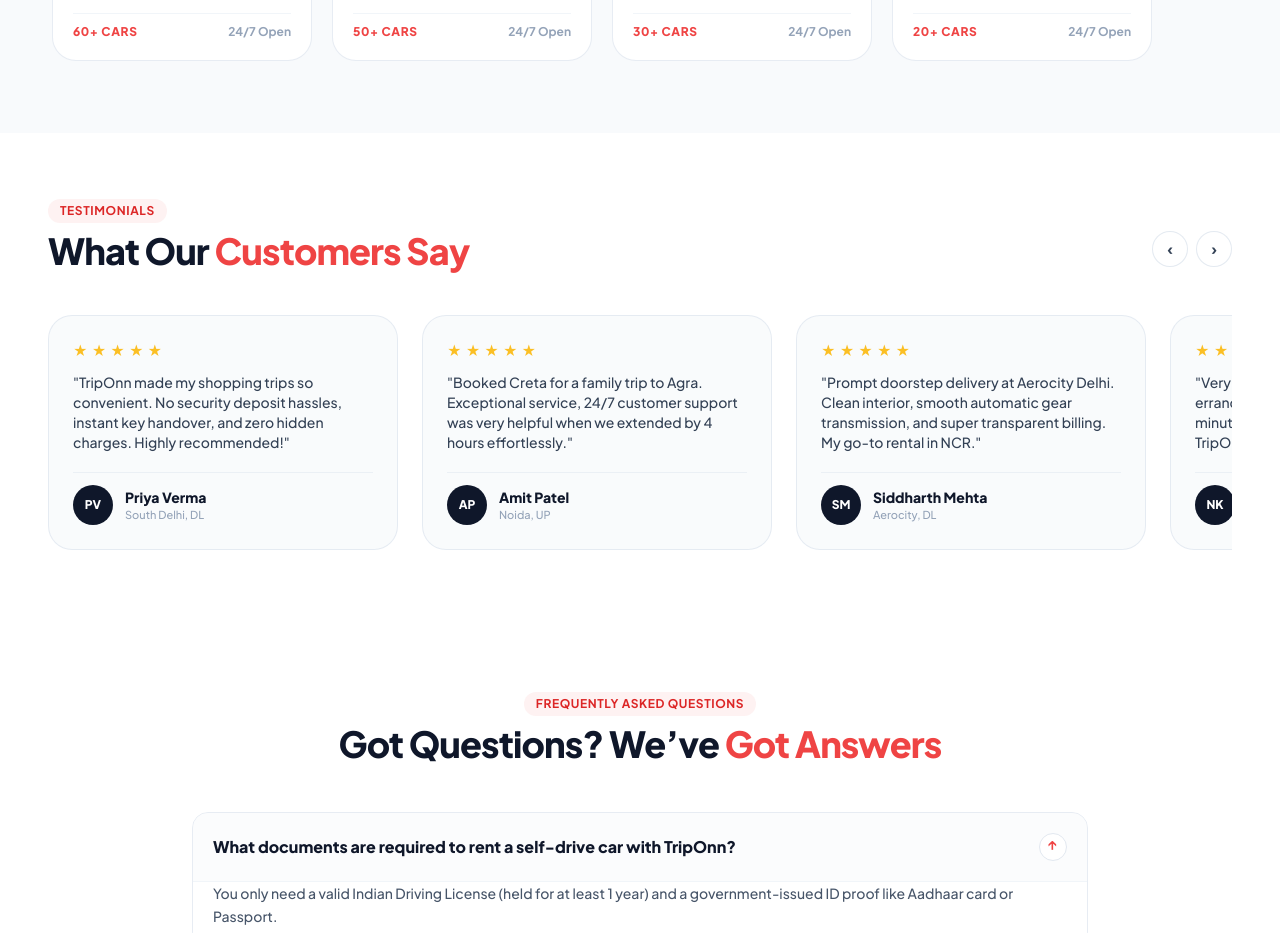
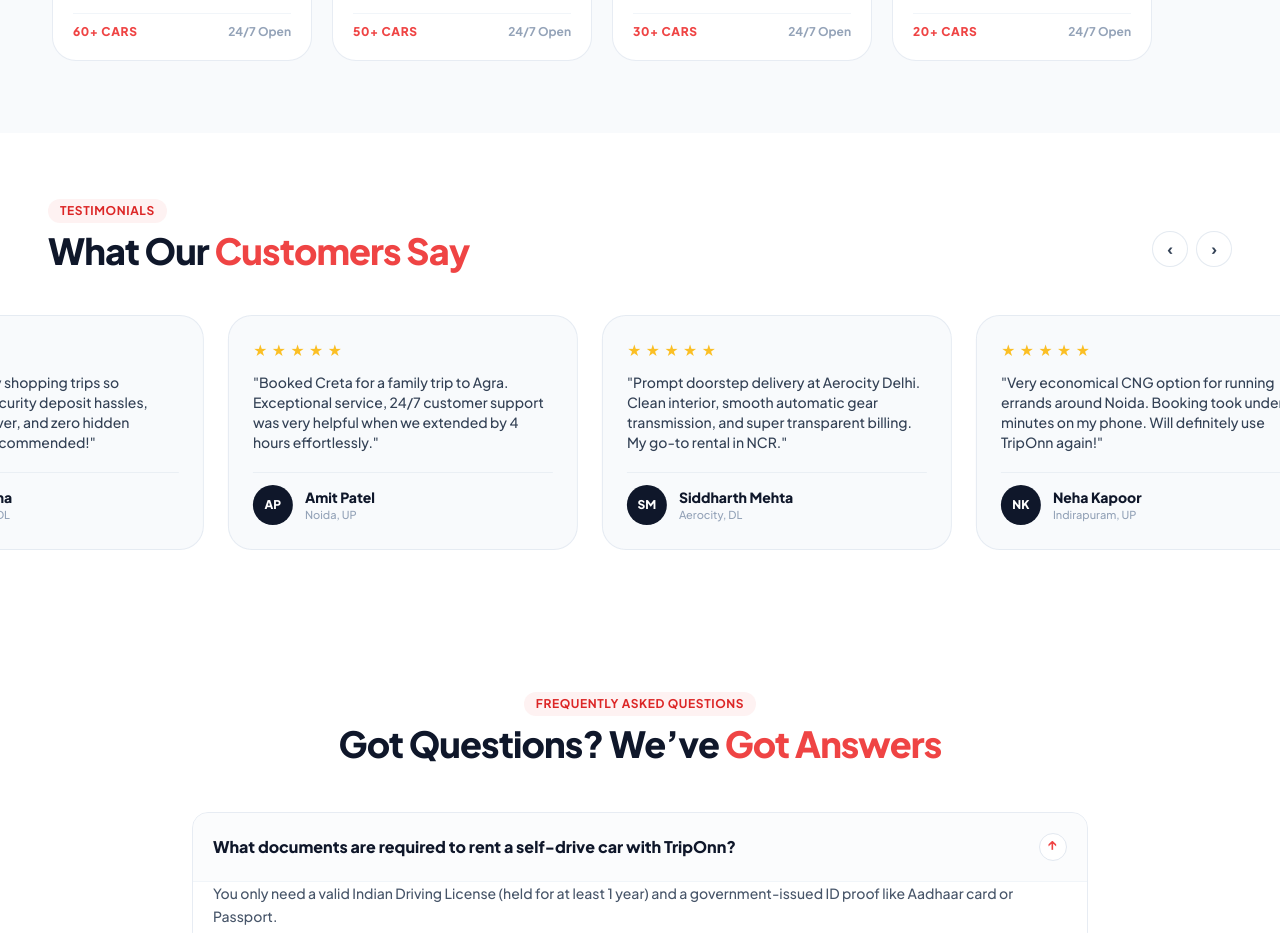
Before and after one commit to imrannahmad/Car-rentals-web, a React (Vite) app: page / in a window 1280 px wide. Shown: the part 3260-4193 px from the top of the page. Built offline with nearby package versions, Linux system fonts and the light colour scheme.

Commit message:
Convert Testimonials to 60fps continuous infinite marquee loop and push code

```diff
--- a/src/components/Testimonials.jsx
+++ b/src/components/Testimonials.jsx
@@ -1,4 +1,4 @@
-import { useRef, useEffect } from 'react';
+import { useRef } from 'react';
 import ScrollReveal from './ScrollReveal';
 
 export default function Testimonials() {
@@ -47,23 +47,8 @@ export default function Testimonials() {
     },
   ];
 
-  // AUTO-SLIDE CONTINUOUS LOOP EVERY 3.5 SECONDS
-  useEffect(() => {
-    const container = scrollContainerRef.current;
-    if (!container) return;
-
-    const autoScrollInterval = setInterval(() => {
-      if (!container) return;
-      const maxScroll = container.scrollWidth - container.clientWidth;
-      if (container.scrollLeft >= maxScroll - 20) {
-        container.scrollTo({ left: 0, behavior: 'smooth' });
-      } else {
-        container.scrollBy({ left: 320, behavior: 'smooth' });
-      }
-    }, 3500);
-
-    return () => clearInterval(autoScrollInterval);
-  }, []);
+  // Tripled reviews array for seamless infinite looping
+  const infiniteReviews = [...reviews, ...reviews, ...reviews];
 
   const scroll = (direction) => {
     if (scrollContainerRef.current) {
@@ -76,8 +61,8 @@ export default function Testimonials() {
   };
 
   return (
-    <section className="py-12 sm:py-16 px-4 sm:px-6 lg:px-12 bg-white overflow-hidden">
-      <ScrollReveal className="max-w-7xl mx-auto">
+    <section className="py-12 sm:py-16 bg-white overflow-hidden">
+      <ScrollReveal className="max-w-7xl mx-auto px-4 sm:px-6 lg:px-12">
 
         {/* SECTION HEADER & ARROW BUTTONS (VISIBLE ON MOBILE & DESKTOP) */}
         <div className="flex flex-row items-end justify-between mb-6 sm:mb-8 gap-2">
@@ -91,17 +76,17 @@ export default function Testimonials() {
           </div>
 
           {/* MINIMALIST SLEEK ARROW BUTTONS (VISIBLE ON MOBILE & DESKTOP) */}
-          <div className="flex items-center gap-1.5 sm:gap-2 flex-shrink-0 self-end pb-1">
+          <div className="flex items-center gap-1.5 sm:gap-2 flex-shrink-0 self-end pb-1 z-10">
             <button
               onClick={() => scroll('left')}
-              className="w-8 h-8 sm:w-9 sm:h-9 rounded-full border border-slate-200/90 bg-white hover:bg-slate-900 hover:text-white hover:border-slate-900 text-slate-700 flex items-center justify-center transition shadow-xs active:scale-95 text-base font-bold"
+              className="w-8 h-8 sm:w-9 sm:h-9 rounded-full border border-slate-200/90 bg-white hover:bg-slate-900 hover:text-white hover:border-slate-900 text-slate-700 flex items-center justify-center transition shadow-xs active:scale-95 text-base font-bold cursor-pointer"
               aria-label="Scroll Left"
             >
               ‹
             </button>
             <button
               onClick={() => scroll('right')}
-              className="w-8 h-8 sm:w-9 sm:h-9 rounded-full border border-slate-200/90 bg-white hover:bg-slate-900 hover:text-white hover:border-slate-900 text-slate-700 flex items-center justify-center transition shadow-xs active:scale-95 text-base font-bold"
+              className="w-8 h-8 sm:w-9 sm:h-9 rounded-full border border-slate-200/90 bg-white hover:bg-slate-900 hover:text-white hover:border-slate-900 text-slate-700 flex items-center justify-center transition shadow-xs active:scale-95 text-base font-bold cursor-pointer"
               aria-label="Scroll Right"
             >
               ›
@@ -109,15 +94,18 @@ export default function Testimonials() {
           </div>
         </div>
 
-        {/* HORIZONTAL CAROUSEL ROW WITH AUTO-SLIDE */}
-        <div
-          ref={scrollContainerRef}
-          className="flex gap-4 sm:gap-6 overflow-x-auto scroll-smooth snap-x snap-mandatory py-3 px-1 scrollbar-none [scrollbar-width:none] [-ms-overflow-style:none] [&::-webkit-scrollbar]:hidden"
-        >
-          {reviews.map((r) => (
+      </ScrollReveal>
+
+      {/* CONTINUOUS SEAMLESS MARQUEE TICKER (AUTO SLIDES CONTINUOUSLY 60FPS) */}
+      <div
+        ref={scrollContainerRef}
+        className="w-full overflow-x-auto scrollbar-none [scrollbar-width:none] [-ms-overflow-style:none] [&::-webkit-scrollbar]:hidden py-3"
+      >
+        <div className="animate-marquee hover:[animation-play-state:paused] flex gap-4 sm:gap-6 px-4">
+          {infiniteReviews.map((r, idx) => (
             <div
-              key={r.id}
-              className="w-[280px] sm:w-[350px] flex-shrink-0 snap-start bg-slate-50/80 hover:bg-white p-5 sm:p-6 rounded-2xl sm:rounded-3xl border border-slate-200/80 shadow-xs hover:shadow-lg transition-all duration-300 flex flex-col justify-between"
+              key={`${r.id}-${idx}`}
+              className="w-[280px] sm:w-[350px] flex-shrink-0 bg-slate-50/90 hover:bg-white p-5 sm:p-6 rounded-2xl sm:rounded-3xl border border-slate-200/80 shadow-xs hover:shadow-xl transition-all duration-300 flex flex-col justify-between"
             >
               {/* 5-Star Row */}
               <div className="flex items-center gap-1 text-amber-400 text-sm mb-3">
@@ -149,8 +137,8 @@ export default function Testimonials() {
             </div>
           ))}
         </div>
+      </div>
 
-      </ScrollReveal>
     </section>
   );
 }
--- a/src/index.css
+++ b/src/index.css
@@ -47,6 +47,15 @@ html {
   }
 }
 
+@keyframes marquee {
+  0% {
+    transform: translateX(0%);
+  }
+  100% {
+    transform: translateX(-50%);
+  }
+}
+
 .animate-fade-in-scale {
   animation: fadeInScale 0.6s cubic-bezier(0.16, 1, 0.3, 1) forwards;
 }
@@ -59,6 +68,16 @@ html {
   animation: float3D 4s ease-in-out infinite;
 }
 
+.animate-marquee {
+  display: flex;
+  width: max-content;
+  animation: marquee 35s linear infinite;
+}
+
+.animate-marquee:hover {
+  animation-play-state: paused;
+}
+
 /* Custom Scrollbar Utilities */
 .scrollbar-none::-webkit-scrollbar {
   display: none;
```
